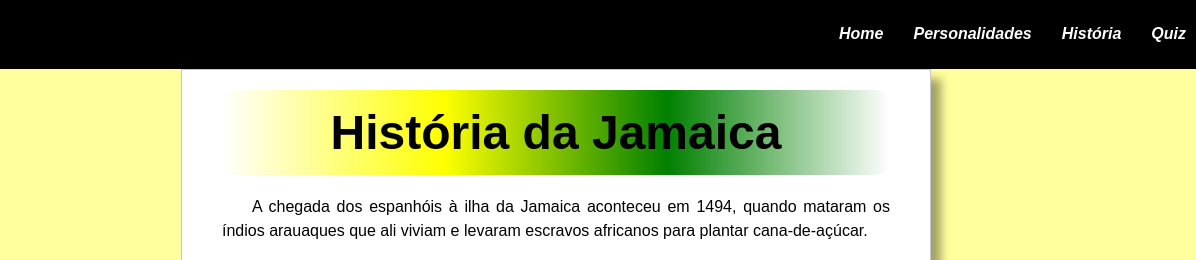
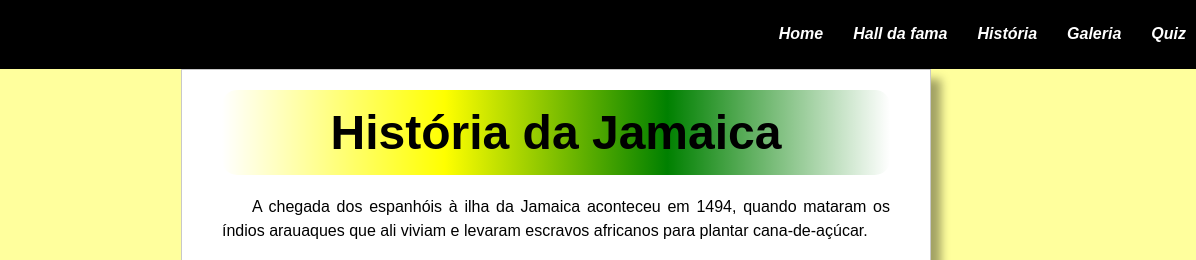
Before and after one commit to sraraujo/jamaica, a plain HTML site: page paginas-extras/historia-jamaica.html in a window 1280 px wide. Shown: the top 260 px of the page, 84-1280 px from the left. Drawn offline with nearby package versions, Linux system fonts and the light colour scheme.

Commit message:
ajuste no nav

```diff
--- a/paginas-extras/historia-jamaica.html
+++ b/paginas-extras/historia-jamaica.html
@@ -28,8 +28,9 @@
 
         <nav id="itens">
             <a href="../index.html">Home</a>
-            <a href="personalidades.html">Personalidades</a>
+            <a href="personalidades.html">Hall da fama</a>
             <a href="historia-jamaica.html">História</a>
+            <a href="#">Galeria</a>
             <a href="pagina-quiz/index.html">Quiz</a>
         </nav>
     </header>
```
Also changed, not shown: paginas-extras/personalidade2.html (+1 -0 lines), paginas-extras/personalidades.html (+1 -0 lines).
